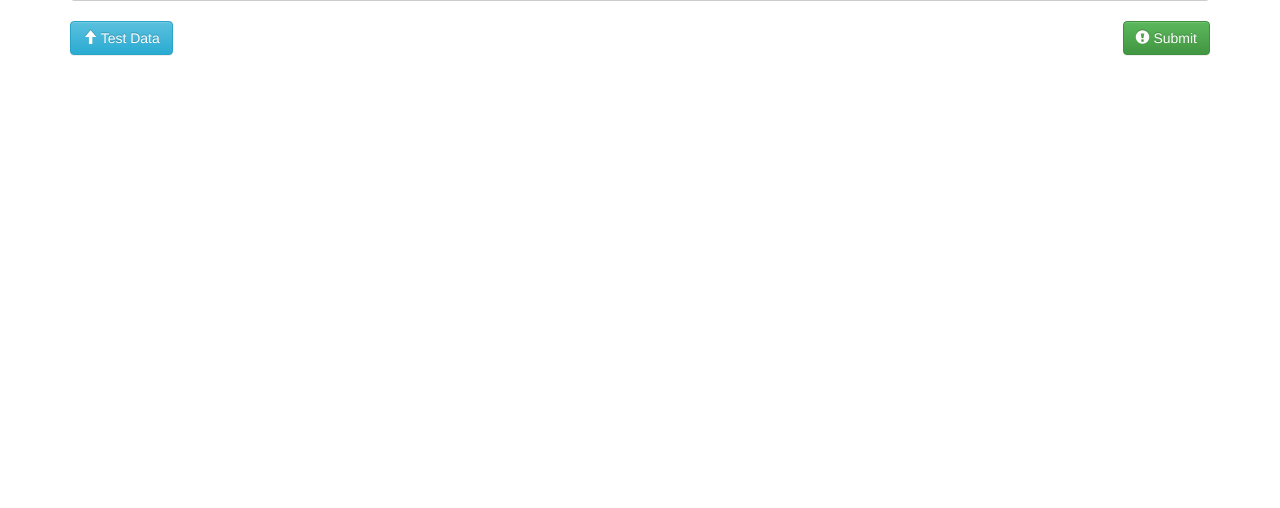
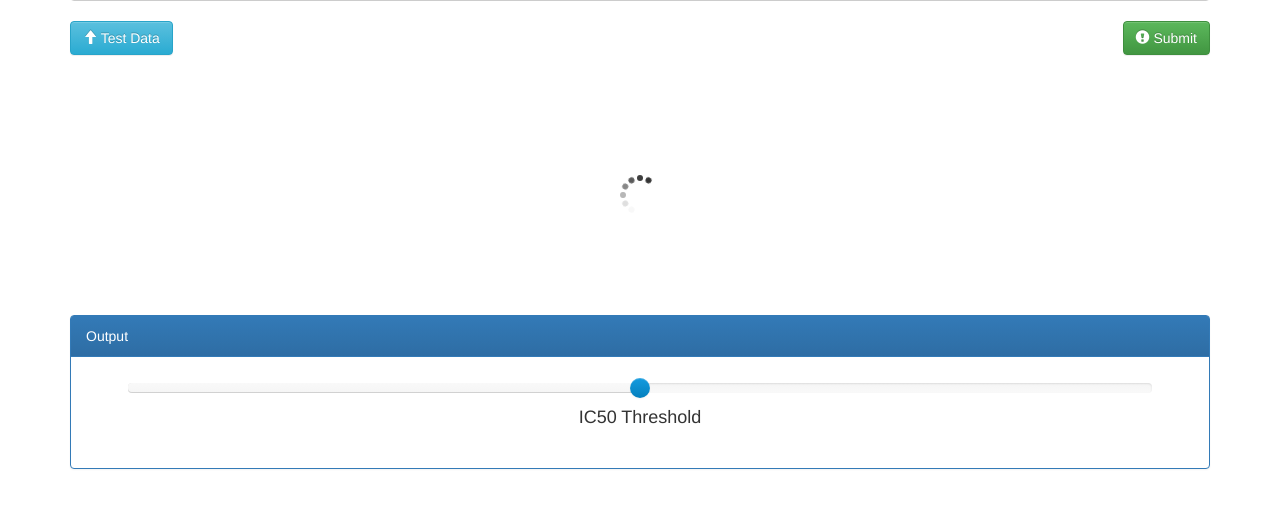
Before and after one commit to NCBI-Hackathons/iMETRIC, a Flask app: page / in a window 1280 px wide. Shown: the part 185-693 px from the top of the page. Run offline with Flask 2, Linux system fonts and the light colour scheme; some libraries are stand-ins or nearby versions.

Commit message:
updated slider and added its own style sheet

```diff
--- /dev/null
+++ b/static/css/slider-attributes.css
@@ -0,0 +1,3 @@
+.slider.slider-horizontal {
+  width: 90%;
+}
--- a/templates/_base.html
+++ b/templates/_base.html
@@ -13,6 +13,8 @@
 
   <link rel="stylesheet" href="static/css/bootstrap-slider.min.css">
   <script src="static/js/bootstrap-slider.min.js" type="text/javascript"></script>
+
+  <link rel="stylesheet" href="static/css/slider-attributes.css"></link>
 </head>
 <body>
     {% block body %}{% endblock body %}
--- a/templates/index.html
+++ b/templates/index.html
@@ -7,6 +7,12 @@
 jQuery(document).ready(function() {
   // Instantiate a slider
   var mySlider = $("input.slider").slider();
+
+  mySlider.slider('max', 15);
+
+  $("input.slider").slideStop(function() {
+    alert('slider clicked');
+  });
 
   $('#submit-button').click(function() {
     $('#submit-button').prop("disabled",true);
@@ -87,9 +93,10 @@
   <div class="panel panel-primary">
     <div class="panel-heading">Output</div>
     <br>
-    <div class="container" style="text-align:center;">
-      <input class="slider"></input>
+    <div class="text-center">
+      <input class="slider" data-slider-id='slider' type="text" data-slider-min="0" data-slider-max="1000" data-slider-step="1" data-slider-value="500"/>
     </div>
+    <h4 class="text-center">IC50 Threshold</h4>
     <div class="panel-body">
     </div>
   </div>
```
